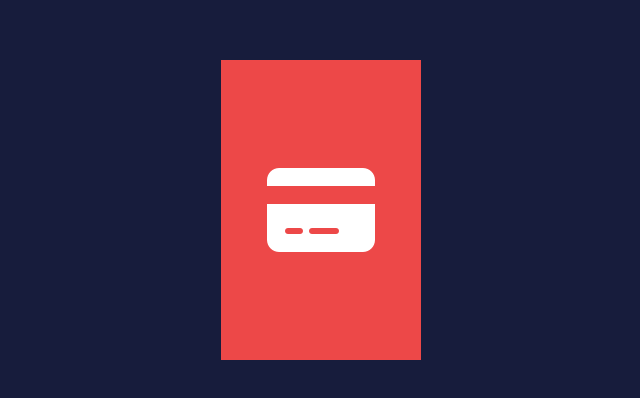
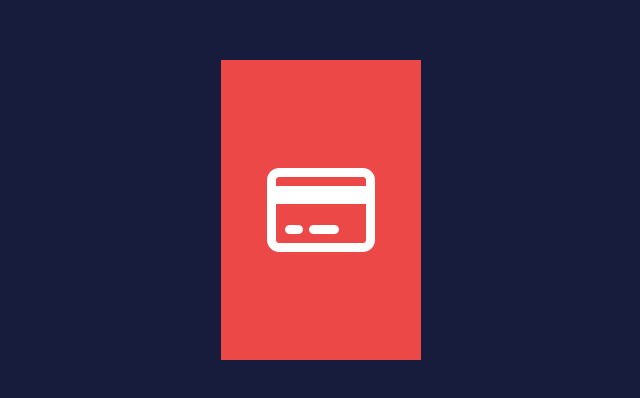
Before and after one commit to mini-aron/clone, a plain HTML site: page Card UI/index.html in a window 1280 px wide. Shown: the part 190-588 px from the top of the page, without its empty margins (319-959 px from the left). Drawn offline with Linux system fonts and the light colour scheme.

Commit message:
update Card Ui

```diff
--- a/Card UI/index.html
+++ b/Card UI/index.html
@@ -10,7 +10,7 @@
 <body>
     <div class="card">
         <i class="fa-solid fa-credit-card fa-6x"></i>
-        <i class="fa-sharp fa-solid fa-credit-card fa-6x"></i>
+        <i class="fa-regular fa-credit-card fa-6x"></i>
     </div>
 </body>
 </html>
--- a/Card UI/style.css
+++ b/Card UI/style.css
@@ -31,9 +31,11 @@ body{
     position: absolute;
     left: 50%;
     top: 50%;
+
     color: white;
     margin-left: -54px;
     margin-top: -48px;
+    transition: all 0.5s;
 }
 
 .card i:nth-of-type(1){
```
